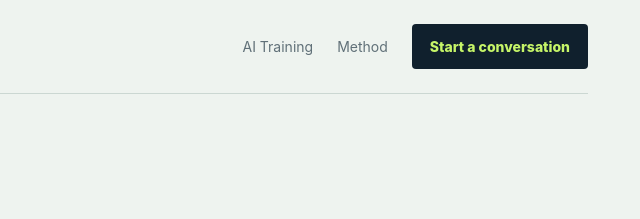
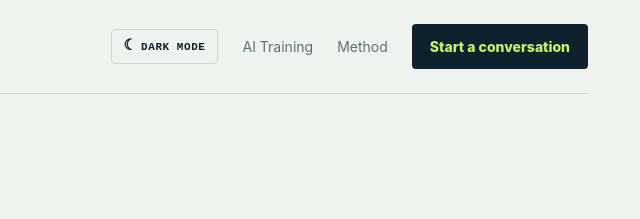
Before and after one commit to RBX-Labs/rbx-labs, a plain HTML site: page ai-judgment-workshop.html in a window 1280 px wide. Shown: the top 219 px of the page, 640-1280 px from the left. Drawn offline with Linux system fonts and the light colour scheme.

Commit message:
Add system-aware theme toggle to workshop page

```diff
--- /dev/null
+++ b/ai-judgment-workshop-theme.css
@@ -0,0 +1,8 @@
+/* Theme layer for the AI Judgment Workshop page. The page defaults to the OS preference. */
+:root[data-theme="dark"]{--paper:#0b1824;--ink:#f3f7f4;--muted:#adbec0;--line:#31464d;--white:#142735;--blue:#23485e;--orange:#8d572d}
+:root[data-theme="dark"] .topbar .brand, :root[data-theme="dark"] .text-link, :root[data-theme="dark"] .hero-meta strong, :root[data-theme="dark"] .footer a{color:var(--ink)}
+:root[data-theme="dark"] .section-intro p, :root[data-theme="dark"] .step p, :root[data-theme="dark"] .deliverable p{color:var(--muted)}
+.theme-toggle{display:inline-flex;align-items:center;gap:8px;border:1px solid var(--line);background:transparent;color:var(--ink);padding:9px 12px;border-radius:4px;font:700 11px monospace;letter-spacing:.05em;text-transform:uppercase;cursor:pointer}
+.theme-toggle:hover{background:var(--ink);color:var(--acid)}
+.theme-toggle .theme-icon{font-size:15px;line-height:1}
+@media(max-width:820px){.theme-toggle{padding:8px 10px}.theme-toggle .theme-label{display:none}}
--- /dev/null
+++ b/ai-judgment-workshop-theme.js
@@ -0,0 +1,17 @@
+(function(){
+  var root=document.documentElement;
+  var stored;
+  try{stored=localStorage.getItem('rbx-theme')}catch(e){}
+  var systemDark=window.matchMedia&&window.matchMedia('(prefers-color-scheme: dark)').matches;
+  root.dataset.theme=stored==='dark'||stored==='light'?stored:(systemDark?'dark':'light');
+  var nav=document.querySelector('.nav');
+  if(!nav)return;
+  var button=document.createElement('button');
+  button.className='theme-toggle';button.type='button';button.setAttribute('aria-label','Toggle light and dark mode');
+  var icon=document.createElement('span');icon.className='theme-icon';
+  var label=document.createElement('span');label.className='theme-label';
+  button.append(icon,label);nav.insertBefore(button,nav.firstChild);
+  function update(){var dark=root.dataset.theme==='dark';icon.textContent=dark?'☼':'☾';label.textContent=dark?'Light mode':'Dark mode';button.setAttribute('aria-pressed',String(dark));}
+  button.addEventListener('click',function(){root.dataset.theme=root.dataset.theme==='dark'?'light':'dark';try{localStorage.setItem('rbx-theme',root.dataset.theme)}catch(e){}update()});
+  update();
+})();
```
Also changed, not shown: ai-judgment-workshop.html (+1 -1 lines).
